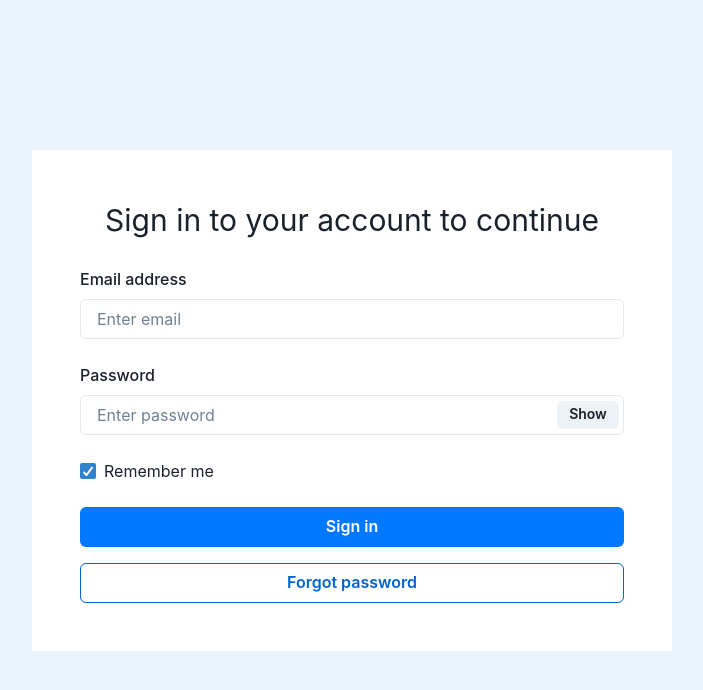
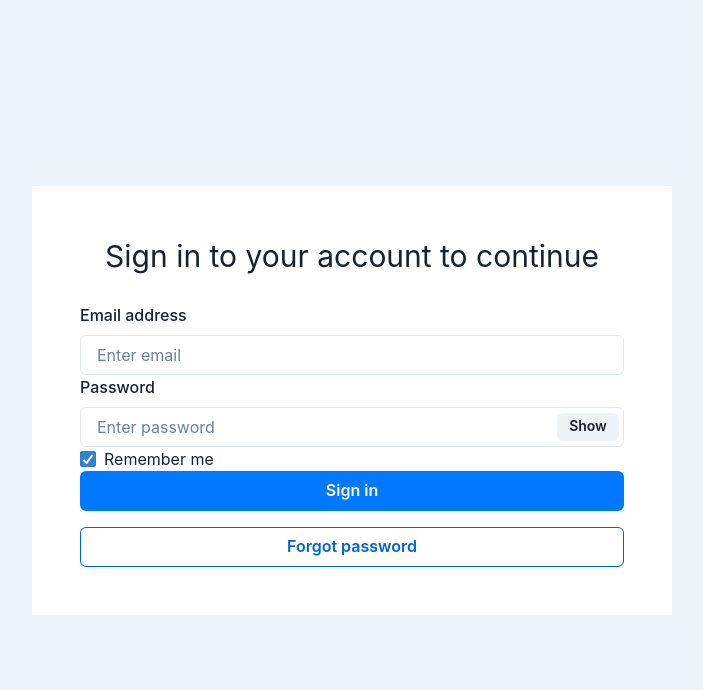
Before and after one commit to MarkVsudo/MareshkiFinance-ui, a React (Vite) app in the folder front-end-cleverpine/: page /login in a window 1280 px wide. Shown: the top 690 px of the page, without its empty margins (288-991 px from the left). Built offline with nearby package versions, Linux system fonts and the light colour scheme.

Commit message:
Login form now returns an object with the given data

```diff
--- a/front-end-cleverpine/src/components/AuthPages/BigButton.tsx
+++ b/front-end-cleverpine/src/components/AuthPages/BigButton.tsx
@@ -17,6 +17,7 @@ export const BigButton = ({
     <Button
       colorScheme={bgcolor}
       width="100%"
+      type='submit'
       onClick={onHandleSubmit}
       variant={variant}
     >
--- a/front-end-cleverpine/src/pages/LoginPage.tsx
+++ b/front-end-cleverpine/src/pages/LoginPage.tsx
@@ -13,10 +13,19 @@ import {
 } from "@chakra-ui/react";
 import { AuthTitle } from "../components/AuthPages/AuthTitle";
 import { BigButton } from "../components/AuthPages/BigButton";
+import { useForm, SubmitHandler } from "react-hook-form"
 
 const LoginPage = () => {
   const [show, setShow] = React.useState(false);
   const handleClick = () => setShow(!show);
+
+  interface IFormInput {
+    email: string
+    password: string
+  }
+
+  const { register, handleSubmit } = useForm<IFormInput>()
+  const onSubmit: SubmitHandler<IFormInput> = (data) => console.log(data)
 
   return (
     <>
@@ -33,16 +42,17 @@ const LoginPage = () => {
           text="Sign in to your account to continue
 "
         />
-
+        <form onSubmit={handleSubmit(onSubmit)}>
           <FormControl>
             <FormLabel>Email address</FormLabel>
-          <Input type="email" placeholder="Enter email" />
+            <Input {...register("email")} type="email" placeholder="Enter email" />
           </FormControl>
 
           <FormControl>
             <FormLabel>Password</FormLabel>
             <InputGroup size="md">
               <Input
+              {...register("password")}
                 pr="4.5rem"
                 type={show ? "text" : "password"}
                 placeholder="Enter password"
@@ -69,6 +79,7 @@ const LoginPage = () => {
               variant="outline"
             ></BigButton>
           </Stack>
+        </form>
       </Box>
     </>
   );
```
Lines whose indentation alone changed are shown as unchanged.
